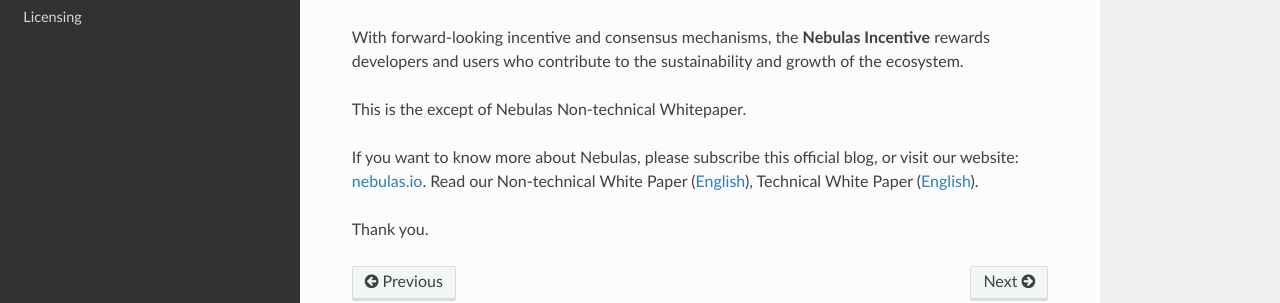
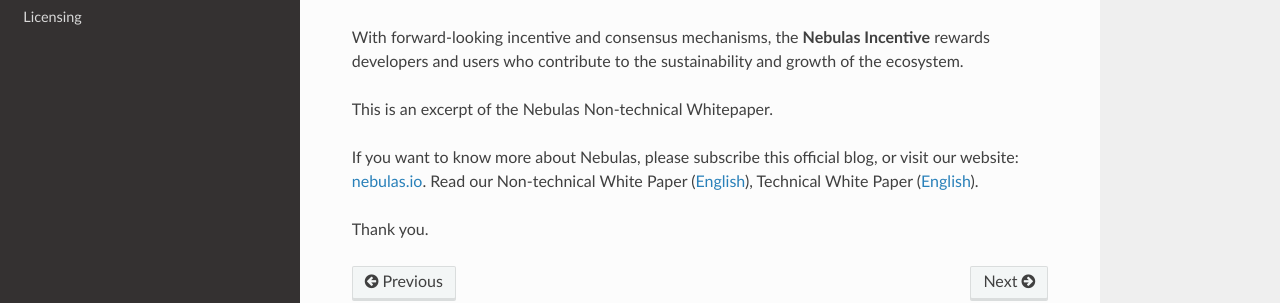
Before and after one commit to nebulasio/nebdocs, a Sphinx documentation site: the page built from docs/whats-nebulas/README.md, in a window 1280 px wide and 900 px high, scrolled down 807 px. Shown: the part 469-772 px from the top of the window. Built offline with Sphinx 7.4.7 and the Read the Docs theme 2.0.0, drawn with Linux system fonts in a browser that asks for light colours.

Commit message:
Update README.md

```diff
--- a/docs/whats-nebulas/README.md
+++ b/docs/whats-nebulas/README.md
@@ -32,7 +32,7 @@
 
 
 
-This is the except of Nebulas Non-technical Whitepaper.
+This is an excerpt of the Nebulas Non-technical Whitepaper.
 
 If you want to know more about Nebulas, please subscribe this official blog, or visit our website: [nebulas.io](https://nebulas.io/). Read our Non-technical White Paper \([English](https://nebulas.io/docs/NebulasWhitepaper.pdf)\), Technical White Paper \([English](https://nebulas.io/docs/NebulasTechnicalWhitepaper.pdf)\).
 
```
